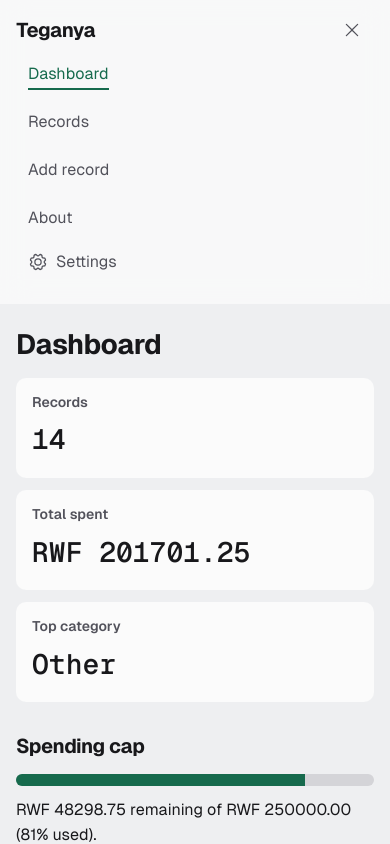
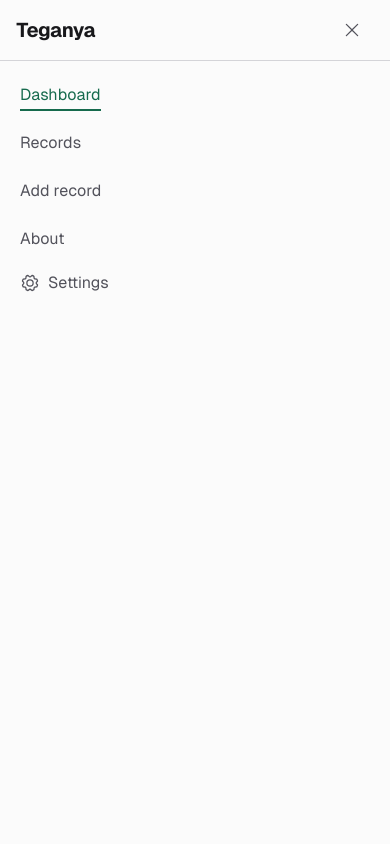
Before and after one commit to ndungtse/Teganya, a plain HTML site: page index.html in a window 390 px wide. Both pictures are taken after a click on the button "Open menu". Shown: the top 844 px of the page. Drawn offline with Linux system fonts and the light colour scheme.

Commit message:
fix: navbar responsivness on mobile

```diff
--- a/index.html
+++ b/index.html
@@ -14,8 +14,7 @@
 </head>
 
 <body>
-  <a class="skip-link" href="#main">Skip to content</a>
-
+  <a class="skip-link" href="#main">Skip to main content</a>
   <header class="site-header">
     <a class="brand" href="#/dashboard">Teganya</a>
     <button id="menu-toggle" class="icon-button menu-toggle" type="button" aria-expanded="false"
--- a/scripts/ui/menu.js
+++ b/scripts/ui/menu.js
@@ -2,6 +2,8 @@ export function mountMenu() {
   const toggle = document.getElementById('menu-toggle')
   const nav = document.getElementById('site-nav')
   const icon = toggle.querySelector('.icon')
+  const behind = document.querySelectorAll('main, .site-footer')
+  const desktop = window.matchMedia('(min-width: 768px)')
   const isOpen = () => toggle.getAttribute('aria-expanded') === 'true'
 
   function setOpen(open) {
@@ -10,7 +12,13 @@ export function mountMenu() {
     nav.classList.toggle('is-open', open)
     icon.classList.toggle('icon-menu', !open)
     icon.classList.toggle('icon-close', open)
+    document.body.classList.toggle('menu-open', open)
+    behind.forEach(el => { el.inert = open })
   }
+
+  desktop.addEventListener('change', event => {
+    if (event.matches) setOpen(false)
+  })
 
   toggle.addEventListener('click', () => setOpen(!isOpen()))
   nav.addEventListener('click', event => {
--- a/styles/layout.css
+++ b/styles/layout.css
@@ -31,13 +31,31 @@
 }
 
 .site-nav {
-  display: none;
-  flex-basis: 100%;
-  padding-bottom: var(--space-3);
+  position: absolute;
+  top: 100%;
+  left: 0;
+  right: 0;
+  height: calc(100dvh - 100%);
+  overflow-y: auto;
+  overscroll-behavior: contain;
+  padding: var(--space-3) var(--space-2) var(--space-6);
+  background: var(--color-surface);
+  border-top: 1px solid var(--color-border);
+  visibility: hidden;
+  clip-path: inset(0 0 100% 0);
 }
 
 .site-nav.is-open {
-  display: block;
+  visibility: visible;
+  clip-path: inset(0);
+}
+
+.menu-open {
+  overflow: hidden;
+}
+
+.menu-open .site-header {
+  background: var(--color-surface);
 }
 
 .nav-list {
--- a/styles/motion.css
+++ b/styles/motion.css
@@ -32,6 +32,29 @@
   }
 }
 
+@media (prefers-reduced-motion: no-preference) and (max-width: 767.98px) {
+  .site-nav {
+    transition: clip-path 320ms cubic-bezier(0.16, 1, 0.3, 1), visibility 0s linear 320ms;
+  }
+
+  .site-nav.is-open {
+    transition: clip-path 320ms cubic-bezier(0.16, 1, 0.3, 1), visibility 0s;
+  }
+
+  .site-nav .nav-list {
+    opacity: 0;
+    transform: translateY(-8px);
+    transition: opacity 200ms ease, transform 260ms cubic-bezier(0.16, 1, 0.3, 1);
+  }
+
+  .site-nav.is-open .nav-list {
+    opacity: 1;
+    transform: none;
+    transition-delay: 80ms;
+  }
+}
+
+
 @keyframes record-in {
   from {
     opacity: 0;
```
Also changed, not shown: 1 other file.
